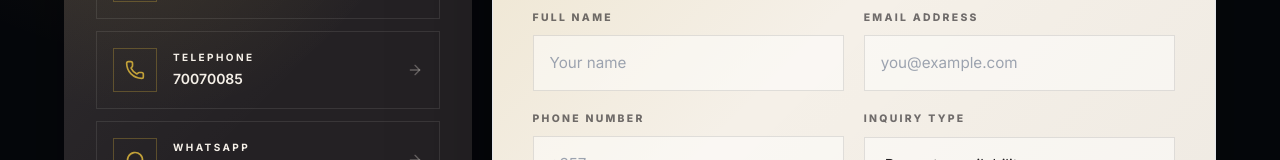
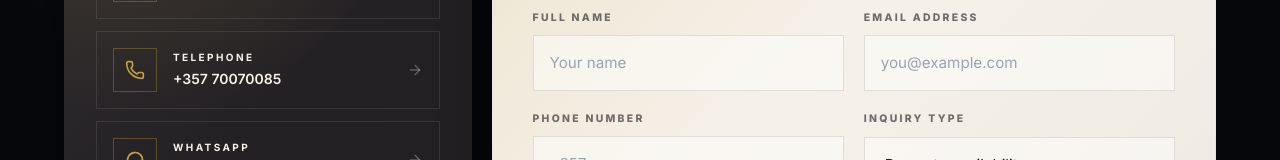
Before and after one commit to tmsgroupeu/tmsestates, a Next.js app in the folder web/: page /en/contact in a window 1280 px wide. Shown: the part 606-766 px from the top of the page. Built offline with nearby package versions, Linux system fonts and the light colour scheme.

Commit message:
Update page.tsx

```diff
--- a/web/src/app/[locale]/contact/page.tsx
+++ b/web/src/app/[locale]/contact/page.tsx
@@ -46,8 +46,8 @@ export default function ContactPage() {
       {
         icon: Phone,
         label: "Telephone",
-        value: `${telephoneNumber}`,
-        href: `tel: ${telephoneNumber}`,
+        value: `+357 ${telephoneNumber}`,
+        href: `tel: +357 ${telephoneNumber}`,
       },
       {
         icon: MessageCircle,
```
